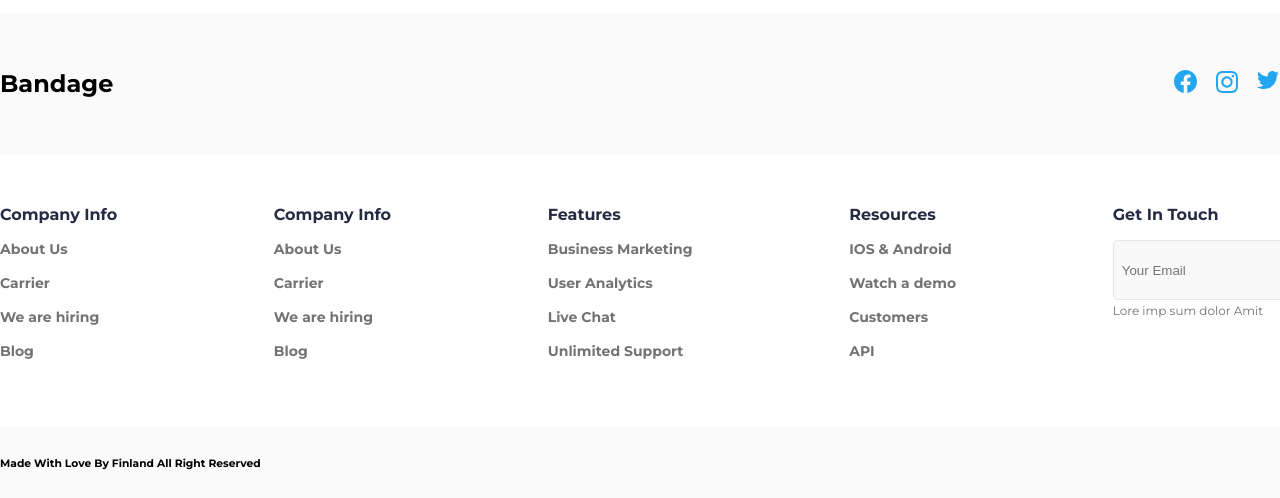
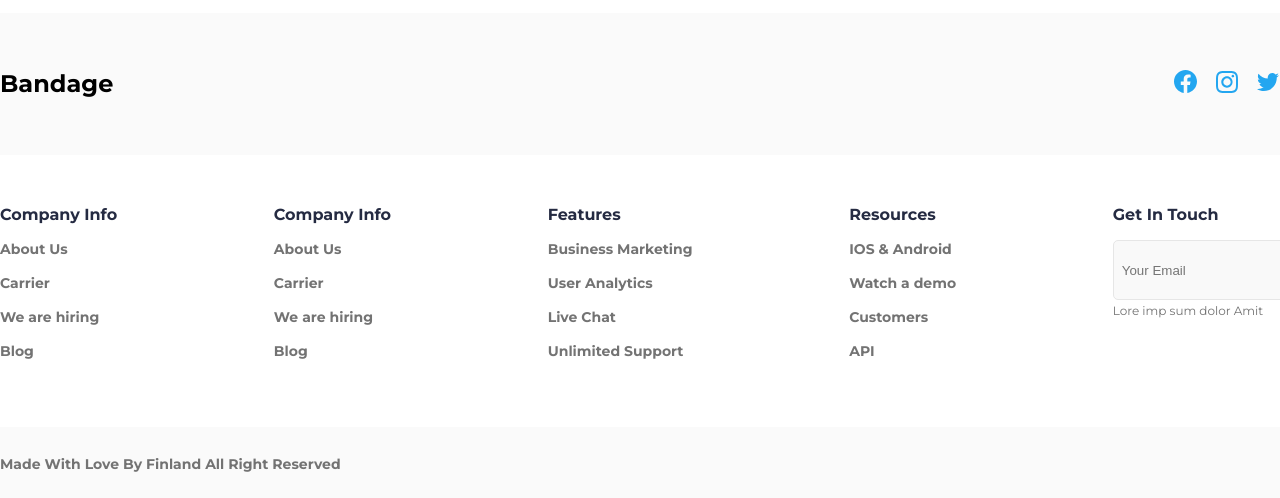
Before and after one commit to AdrianoRdg/compass-e-commerce, a plain HTML site: page index.html in a window 1280 px wide. Shown: the part 4014-4512 px from the top of the page. Drawn offline with Linux system fonts and the light colour scheme; files whose address does not match are found by name.

Commit message:
chore: finalização de estilos do footer

```diff
--- a/styles/footer.styles.css
+++ b/styles/footer.styles.css
@@ -83,6 +83,7 @@ footer {
   list-style: none;
   display: flex;
   gap: 1rem;
+  align-items: center;
 }
 
 .bottom-footer {
@@ -90,3 +91,9 @@ footer {
   align-items: center;
   height: 4.625rem;
 }
+
+.bottom-footer h6 {
+  font-size: 14px;
+  color: var(--light-grey);
+  font-weight: 700;
+}
```
